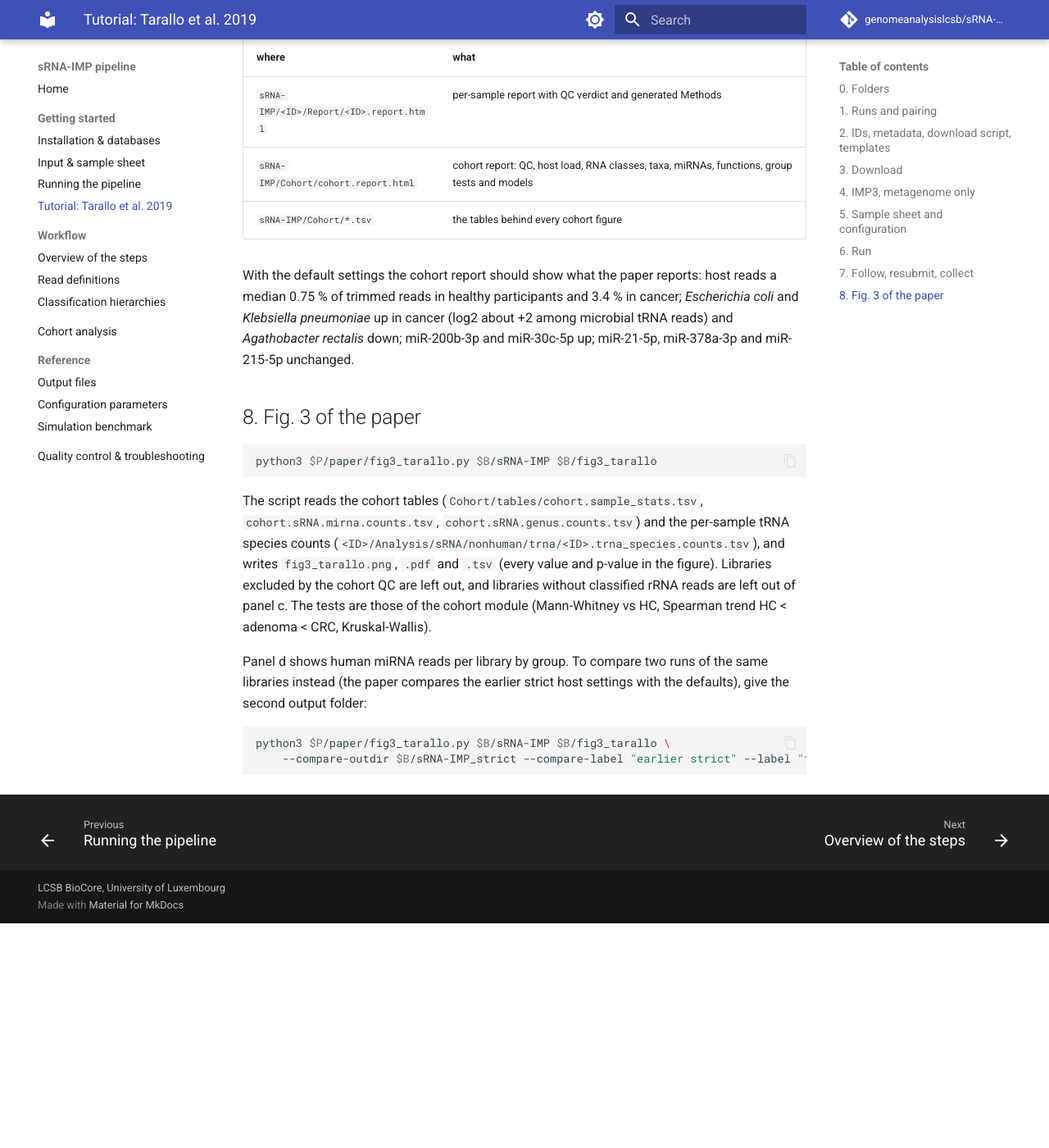
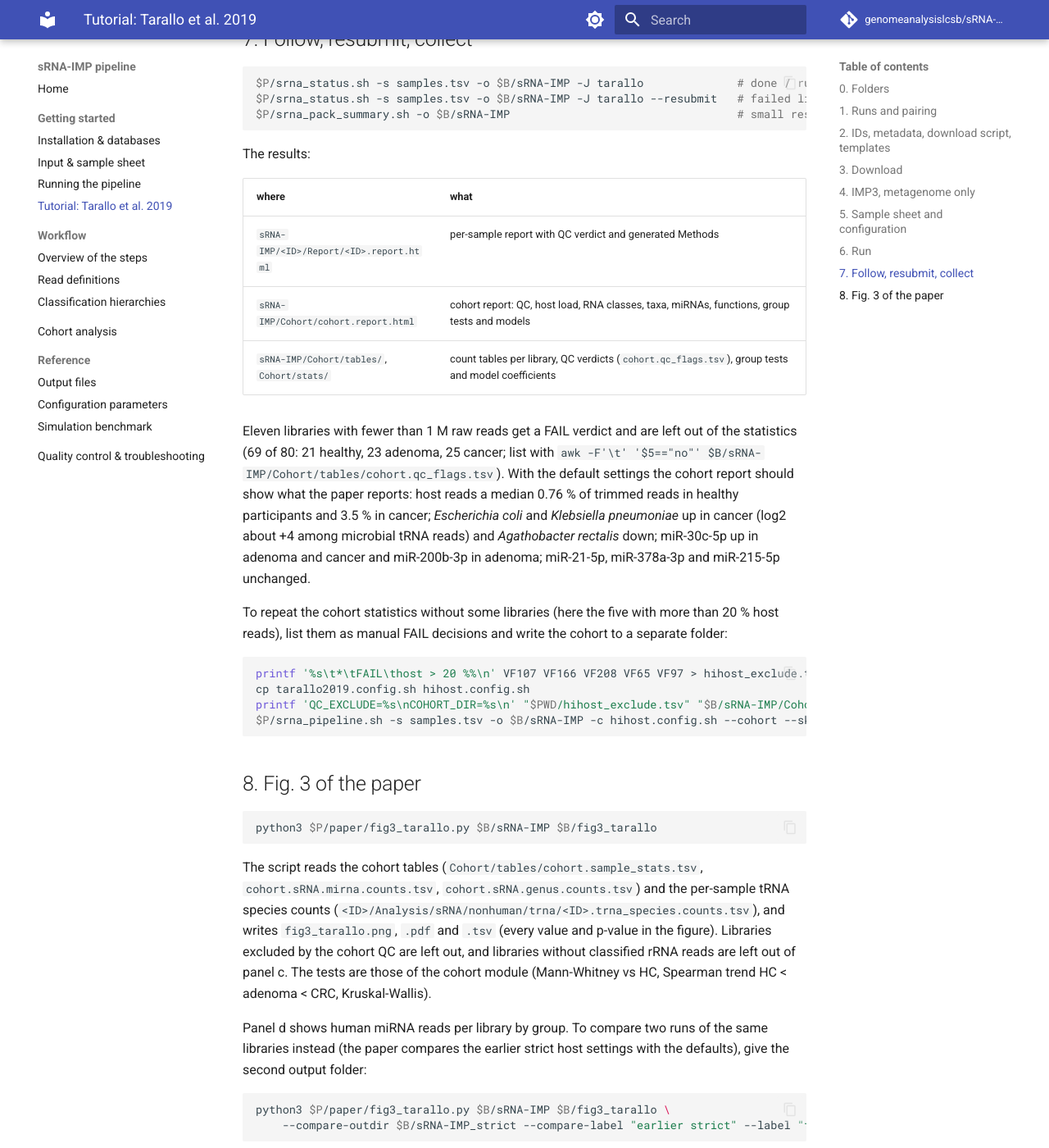
Before and after one commit to genomeanalysislcsb/sRNA-IMP, an MkDocs documentation site: the page built from docs/tutorial_tarallo.md, in a window 1280 px wide and 1400 px high, scrolled down 5093 px. Shown: the whole window at 82% size. Built offline with MkDocs 1.6.1 and Material for MkDocs 9.7.7, drawn with Linux system fonts in a browser that asks for light colours; comment, search, counter and statistics services are not loaded; before the commit the page ends 6219 px from its top, so only the background shows below that; some of the changed text lies outside the part shown.

Commit message:
Docs: collapsed tRNA/Rfam references and shared ties in workflow, classification and tutorial; tutorial results for the 69 libraries
Co-Authored-By: Claude Opus 5.5 <noreply@anthropic.com>
Claude-Session: https://claude.ai/code/session_01L5bQxNJvvvTRxDQ7VNdjru

````diff
--- a/docs/tutorial_tarallo.md
+++ b/docs/tutorial_tarallo.md
@@ -175,6 +175,12 @@ and miRNA host steps). Check environments, databases and inputs:
 $P/srna_pipeline.sh -s samples.tsv -o $B/sRNA-IMP -c tarallo2019.config.sh --check
 ```
 
+`--check` notes when the collapsed tRNA and Rfam references (`TRNA_MEMBERS`, `RFAM_MEMBERS`) are not set. The first
+`nonhuman` job then builds them next to `IDX_TRNA_ALL` and `IDX_RFAM_CLASSES` (a few minutes; other jobs wait on its
+lock) and every later run reuses them. To build them before submitting, or once for a shared database, see
+[Installation](installation.md#collapsed-trna-and-rfam-references). Without them, a read's equally good hits on the
+hundreds of identical tRNA copies make the tRNA screen of a deep library take hours.
+
 ## 6. Run
 
 From the access node (the script submits the jobs itself):
@@ -202,12 +208,24 @@ The results:
 | --- | --- |
 | `sRNA-IMP/<ID>/Report/<ID>.report.html` | per-sample report with QC verdict and generated Methods |
 | `sRNA-IMP/Cohort/cohort.report.html` | cohort report: QC, host load, RNA classes, taxa, miRNAs, functions, group tests and models |
-| `sRNA-IMP/Cohort/*.tsv` | the tables behind every cohort figure |
+| `sRNA-IMP/Cohort/tables/`, `Cohort/stats/` | count tables per library, QC verdicts (`cohort.qc_flags.tsv`), group tests and model coefficients |
 
-With the default settings the cohort report should show what the paper reports: host reads a median 0.75 % of
-trimmed reads in healthy participants and 3.4 % in cancer; *Escherichia coli* and *Klebsiella pneumoniae* up in
-cancer (log2 about +2 among microbial tRNA reads) and *Agathobacter rectalis* down; miR-200b-3p and miR-30c-5p up;
-miR-21-5p, miR-378a-3p and miR-215-5p unchanged.
+Eleven libraries with fewer than 1 M raw reads get a FAIL verdict and are left out of the statistics (69 of 80:
+21 healthy, 23 adenoma, 25 cancer; list with `awk -F'\t' '$5=="no"' $B/sRNA-IMP/Cohort/tables/cohort.qc_flags.tsv`).
+With the default settings the cohort report should show what the paper reports: host reads a median 0.76 % of
+trimmed reads in healthy participants and 3.5 % in cancer; *Escherichia coli* and *Klebsiella pneumoniae* up in
+cancer (log2 about +4 among microbial tRNA reads) and *Agathobacter rectalis* down; miR-30c-5p up in adenoma and
+cancer and miR-200b-3p in adenoma; miR-21-5p, miR-378a-3p and miR-215-5p unchanged.
+
+To repeat the cohort statistics without some libraries (here the five with more than 20 % host reads), list them as
+manual FAIL decisions and write the cohort to a separate folder:
+
+```bash
+printf '%s\t*\tFAIL\thost > 20 %%\n' VF107 VF166 VF208 VF65 VF97 > hihost_exclude.tsv
+cp tarallo2019.config.sh hihost.config.sh
+printf 'QC_EXCLUDE=%s\nCOHORT_DIR=%s\n' "$PWD/hihost_exclude.tsv" "$B/sRNA-IMP/Cohort_nohighhuman" >> hihost.config.sh
+$P/srna_pipeline.sh -s samples.tsv -o $B/sRNA-IMP -c hihost.config.sh --cohort --skip-env-check
+```
 
 ## 8. Fig. 3 of the paper
 
````
Also changed, not shown: docs/classification.md (+2 -2 lines), docs/workflow.md (+5 -3 lines).
